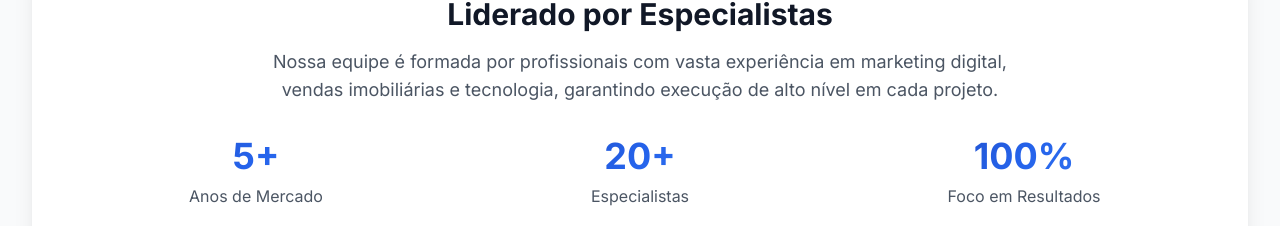
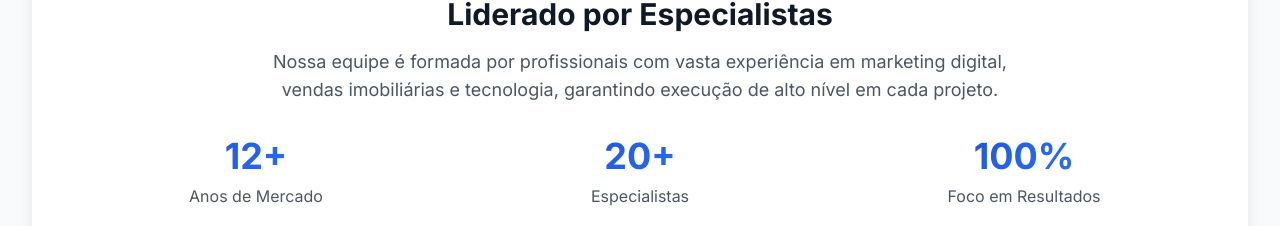
Before and after one commit to ResiPaulo/scale-luxury-copy, a React (Vite) app: page / in a window 1280 px wide. Shown: the part 1776-2002 px from the top of the page. Built offline with nearby package versions, Linux system fonts and the light colour scheme.

Commit message:
Fix: Update outdated years on the website
Revised the entire website to reflect the correct experience of "12+ years" instead of "5 years" in multiple sections.

```diff
--- a/src/components/AboutSection.tsx
+++ b/src/components/AboutSection.tsx
@@ -91,7 +91,7 @@ const AboutSection = () => {
 
           <div className="grid grid-cols-1 md:grid-cols-3 gap-8 text-center">
             <div>
-              <div className="text-4xl font-bold bg-gradient-royal bg-clip-text text-transparent mb-2">5+</div>
+              <div className="text-4xl font-bold bg-gradient-royal bg-clip-text text-transparent mb-2">12+</div>
               <div className="text-gray-600">Anos de Mercado</div>
             </div>
             <div>
```
